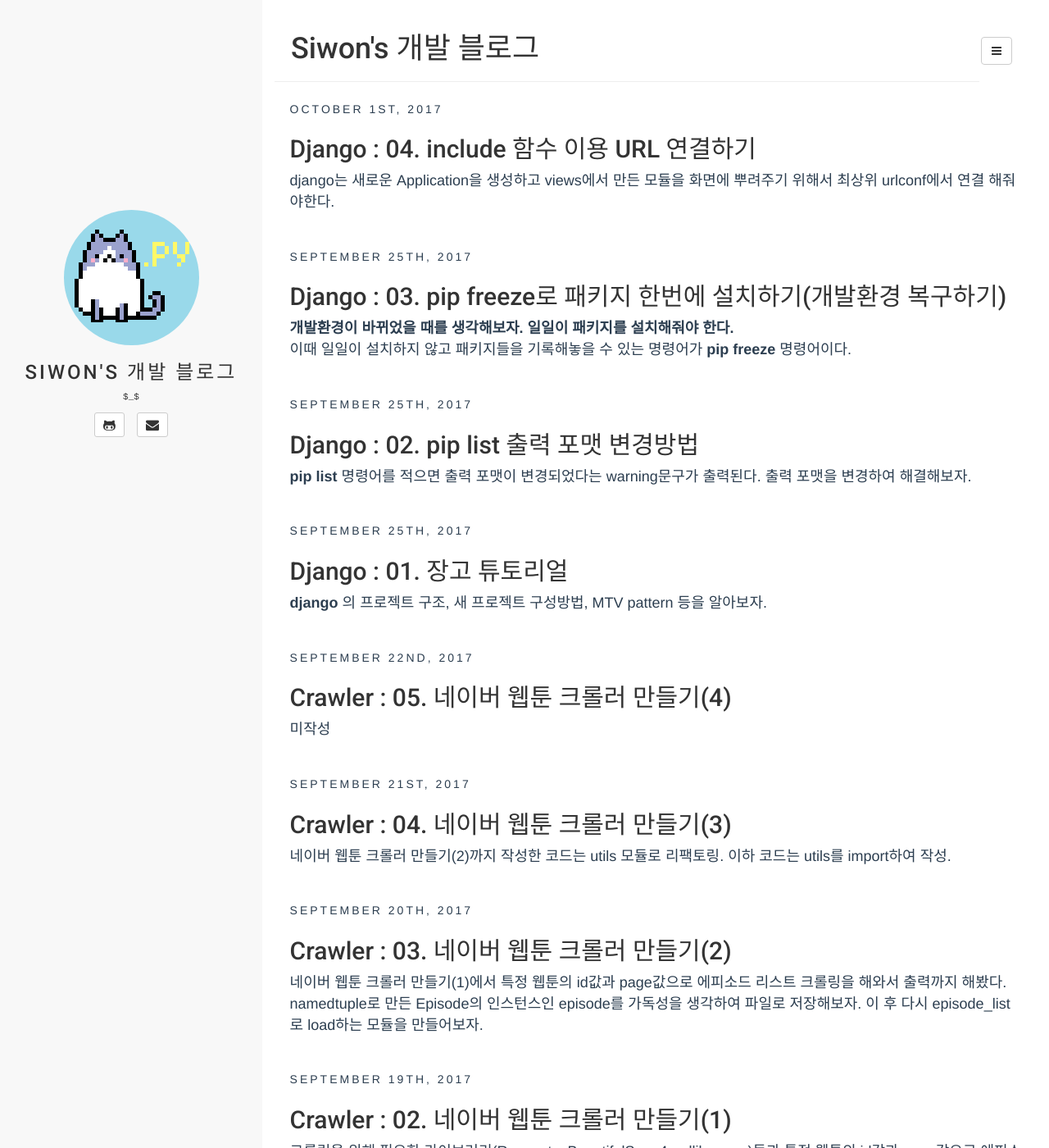
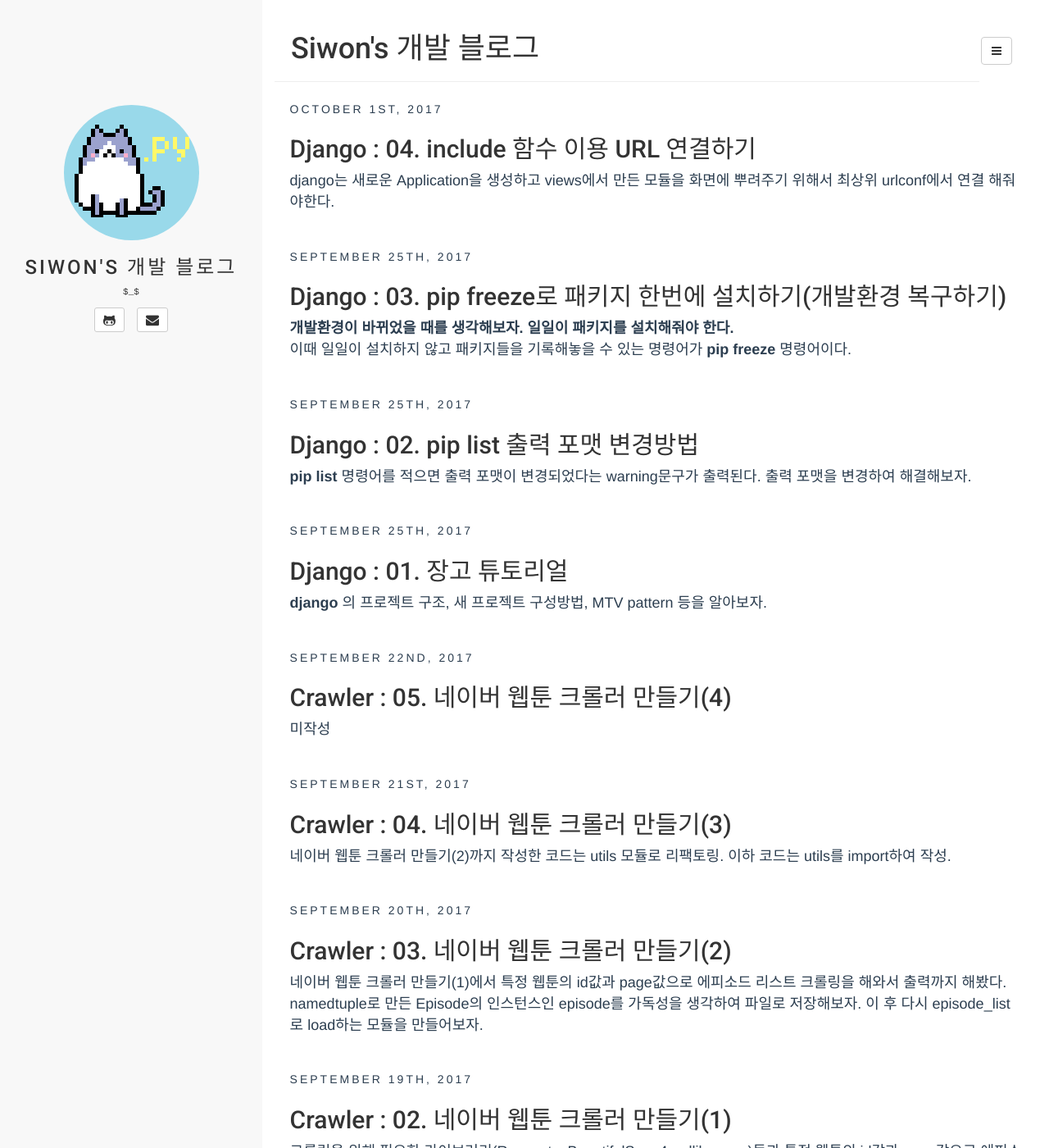
Before and after one commit to 2siwon/2siwon.github.io, a Jekyll site: the page built from index.html, in a window 1280 px wide and 1400 px high. Shown: the whole window at 82% size. Built offline with Jekyll 4.4.1, drawn with Linux system fonts in a browser that asks for light colours; the list of posts is cut into pages by our own code.

Commit message:
adjust sidebar margin

```diff
--- a/assets/css/style.css
+++ b/assets/css/style.css
@@ -7,7 +7,7 @@ body{
 .sidebar {
 	position: fixed;
 	top: 0px;
-	padding-top: 20%;
+	padding-top: 10%;
 	/*background-color: #2c3e50;*/
 	background-color: #f8f8f8;
 	/*color: #fff;*/
```
